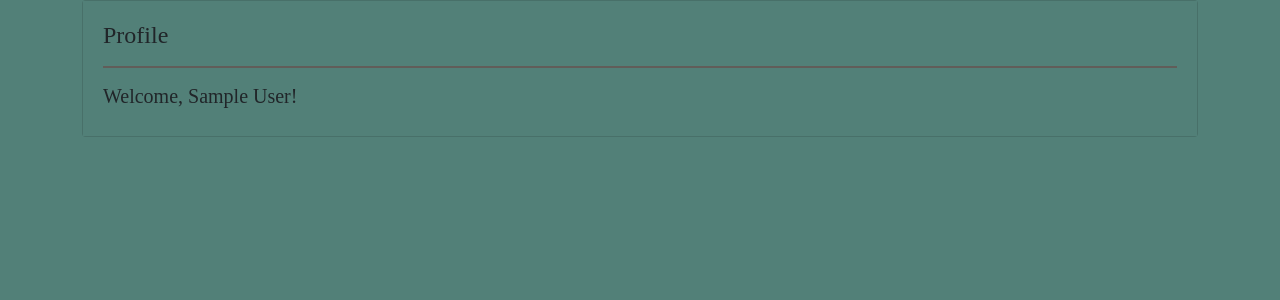
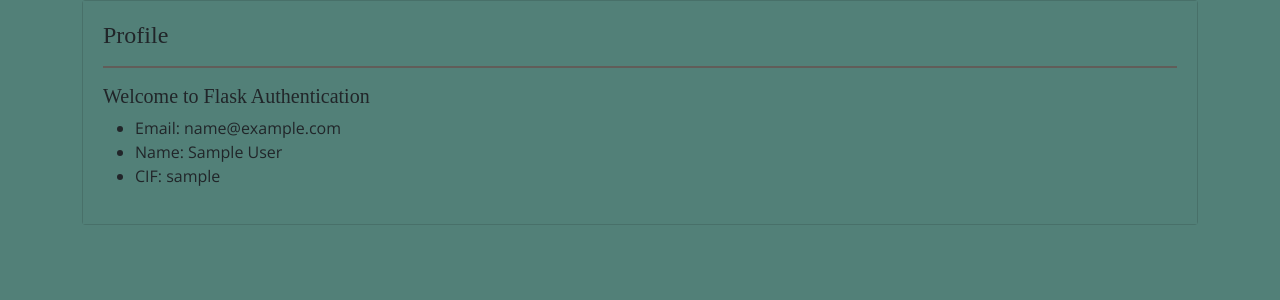
Before and after one commit to sjfke/flask-auth, a Flask app: page /profile in a window 1280 px wide. Shown: the part 56-356 px from the top of the page. Run offline with Flask 3, Linux system fonts and the light colour scheme; the visitor is signed in with stand-in values (Sample User, id 1); some libraries are stand-ins or nearby versions; some web fonts are replaced.

Commit message:
add UUID support

```diff
--- a/project/auth.py
+++ b/project/auth.py
@@ -39,19 +39,21 @@ def signup():
 
 @auth.route('/signup', methods=['POST'])
 def signup_post():
+    import uuid
     # code to validate and add user to database goes here
     email = request.form.get('email')
     name = request.form.get('name')
     password = request.form.get('password')
+    cif = "CIF-{0}".format(str(uuid.uuid4()))
 
-    user = User.query.filter_by(email=email).first() # if this returns a user, then the email already exists in database
+    user = User.query.filter_by(email=email).first()  # if returns a user, then the email already exists in database
 
     if user:  # if a user is found, we want to redirect back to signup page so user can try again
         flash('Email address already exists')
         return redirect(url_for('auth.signup'))
 
     # create a new user with the form data. Hash the password so the plaintext version isn't saved.
-    new_user = User(email=email, name=name, password=generate_password_hash(password, method='sha256'))
+    new_user = User(email=email, name=name, password=generate_password_hash(password, method='sha256'), cif=cif)
 
     # add the new user to the database
     db.session.add(new_user)
--- a/project/main.py
+++ b/project/main.py
@@ -13,4 +13,4 @@ def index():
 @main.route('/profile')
 @login_required
 def profile():
-    return render_template('profile.html', name=current_user.name)
+    return render_template('profile.html', email=current_user.email, name=current_user.name, cif=current_user.cif)
--- a/project/templates/profile.html
+++ b/project/templates/profile.html
@@ -1,12 +1,13 @@
 {% extends "base.html" %}
 
 {% block content %}
-<h4>
-    Profile
-</h4>
+<h4>Profile</h4>
 <hr class="border border-danger border-2 opacity-50">
 
-<h5>
-  Welcome, {{ name }}!
-</h5>
+<h5>Welcome to Flask Authentication</h5>
+<ul>
+    <li>Email: {{ email }}</li>
+    <li>Name: {{ name }}</li>
+    <li>CIF: {{ cif }}</li>
+</ul>
 {% endblock %}
--- a/requirements.txt
+++ b/requirements.txt
@@ -4,3 +4,4 @@ Flask-SQLAlchemy~=3.0.0
 PyMySQL~=1.0.2
 SQLAlchemy~=1.4.45
 gunicorn~=20.1.0
+Werkzeug~=2.2.2
```
Also changed, not shown: project/models.py (+4 -3 lines).
